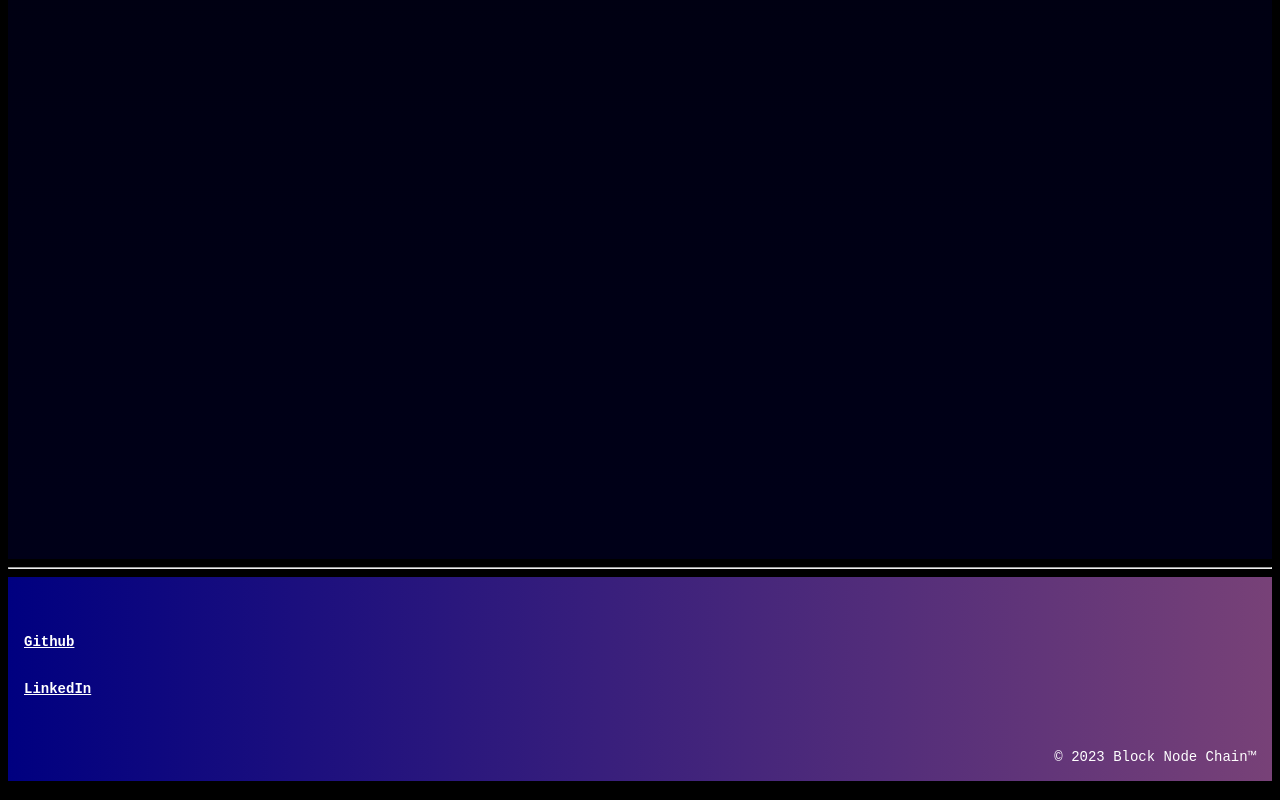
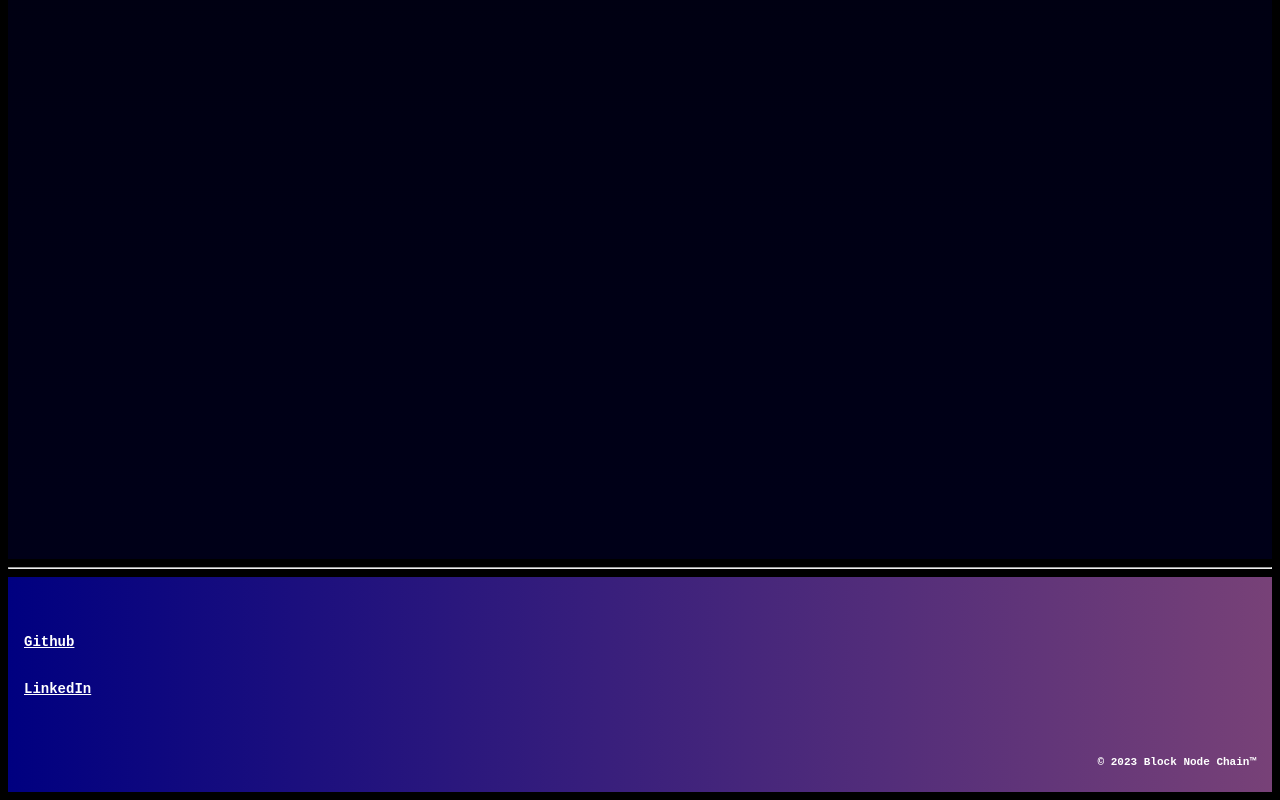
Before and after one commit to LFNBNC/BlockNodeChainWEB, a Next.js app: page / in a window 1280 px wide. Shown: the part 1395-2195 px from the top of the page. Built offline with nearby package versions, Linux system fonts and the light colour scheme.

Commit message:
Update about.tsx

```diff
--- a/Component/about.tsx
+++ b/Component/about.tsx
@@ -22,6 +22,12 @@ const About = () => {
     padding: '1rem',
   };
 
+  const textforStyle: React.CSSProperties = {
+    fontFamily: 'monospace',
+    fontSize: '11px',
+    color: 'white',
+  };
+
   return (
     <footer className="bg-violet dark:bg-gray-900">
       <hr className="my-10 border-gray-400 sm:mx-auto dark:border-gray-700 lg:my-7" />
@@ -40,7 +46,15 @@ const About = () => {
             </h3>
           </div>
         </div>
-        <div style={copyrightStyle}>© 2023 Block Node Chain™</div>
+        <div className="container mx-auto">
+
+
+        <div style={copyrightStyle} >
+        <h1 style={textforStyle}> © 2023 Block Node Chain™  </h1>
+
+          </div>
+      </div>
+
       </div>
     </footer>
   );
```
